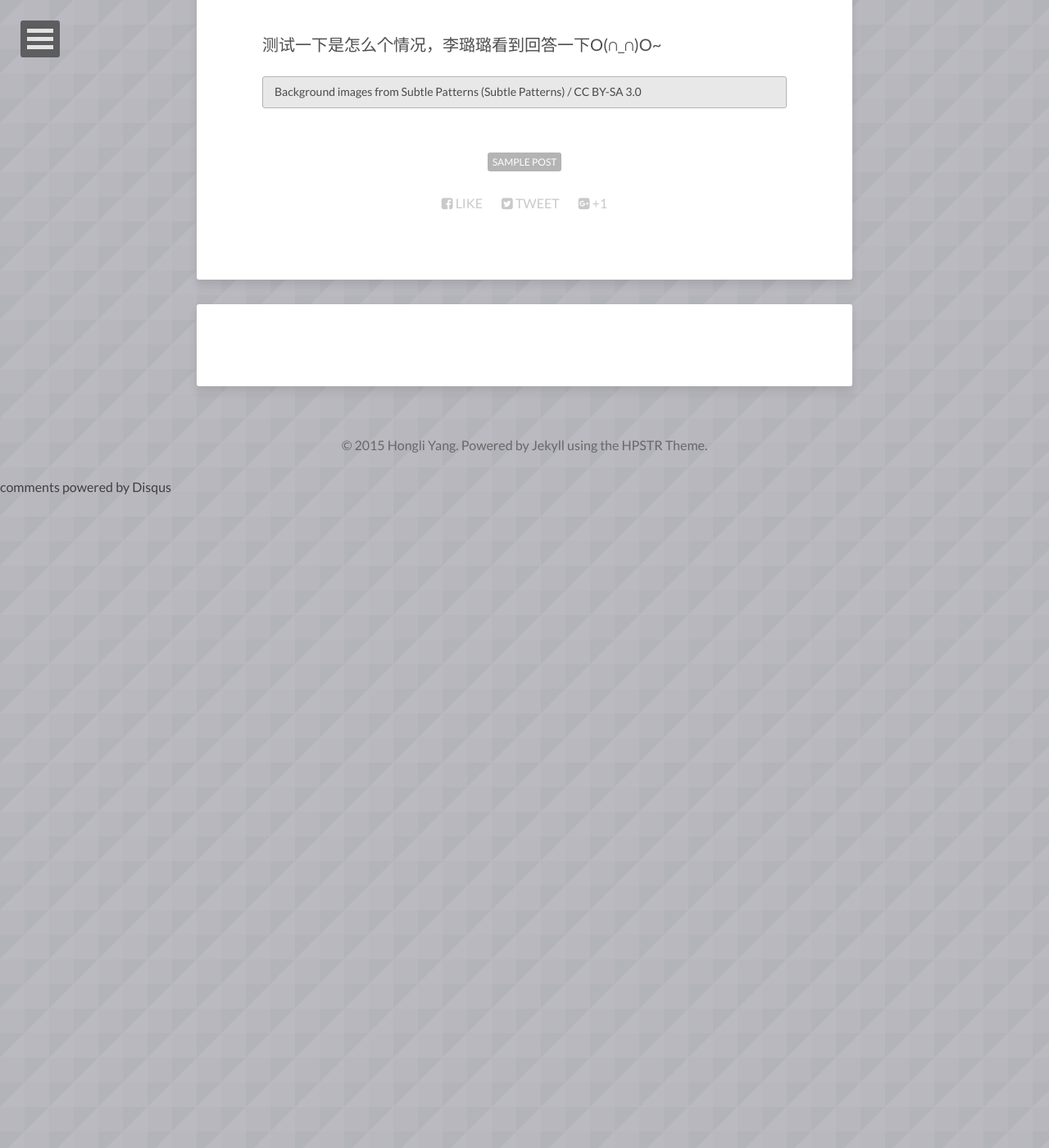
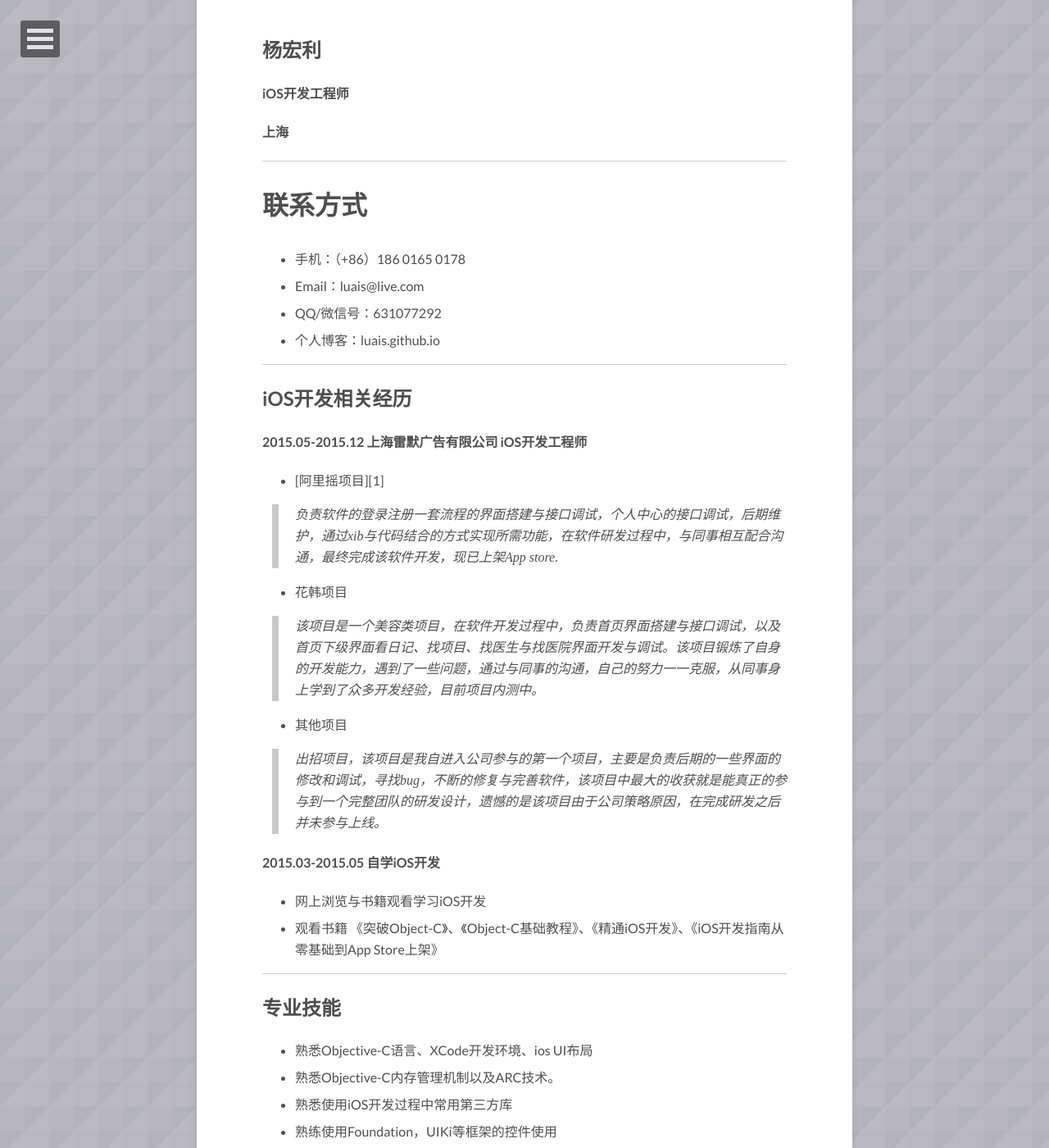
Before and after one commit to luais/luais.github.com, a Jekyll site: the page built from _posts/2015-12-24-平安夜前夕-独白.md, in a window 1280 px wide and 1400 px high, scrolled down 270 px. Shown: the whole window at 82% size. Built offline with Jekyll 4.4.1, drawn with Linux system fonts in a browser that asks for light colours; nearby versions of some CDN libraries; comment, search, counter and statistics services are not loaded; before the commit the page ends 900 px from its top, so only the background shows below that; some of the changed text lies outside the part shown.

Commit message:
Update 2015-12-24-平安夜前夕-独白.md

```diff
--- a/_posts/2015-12-24-平安夜前夕-独白.md
+++ b/_posts/2015-12-24-平安夜前夕-独白.md
@@ -1,12 +1,61 @@
 ---
 layout: post
-title: 平安夜前夕的 独白
+title: 简单的我 独白
 description: "Sample post with a background image CSS override."
 tags: [sample post]
 image:
   background: triangular.png
 ---
 
-测试一下是怎么个情况，李璐璐看到回答一下O(∩_∩)O~
 
-<div xmlns:cc="http://creativecommons.org/ns#" xmlns:dct="http://purl.org/dc/terms/" about="http://subtlepatterns.com" class="notice">Background images from <span property="dct:title">Subtle Patterns</span> (<a rel="cc:attributionURL" property="cc:attributionName" href="http://subtlepatterns.com">Subtle Patterns</a>) / <a rel="license" href="http://creativecommons.org/licenses/by-sa/3.0/">CC BY-SA 3.0</a></div>
+
+##**杨宏利**
+####iOS开发工程师
+####上海
+---
+# 联系方式
+- 手机：（+86）186 0165 0178
+- Email：luais@live.com
+- QQ/微信号：631077292
+- 个人博客：luais.github.io
+
+------
+## iOS开发相关经历
+
+#### 2015.05-2015.12	 上海雷默广告有限公司   	iOS开发工程师
+*	[阿里摇项目][1]
+>负责软件的登录注册一套流程的界面搭建与接口调试，个人中心的接口调试，后期维护，通过xib与代码结合的方式实现所需功能，在软件研发过程中，与同事相互配合沟通，最终完成该软件开发，现已上架App store.
+
+*	花韩项目
+>该项目是一个美容类项目，在软件开发过程中，负责首页界面搭建与接口调试，以及首页下级界面看日记、找项目、找医生与找医院界面开发与调试。该项目锻炼了自身的开发能力，遇到了一些问题，通过与同事的沟通，自己的努力一一克服，从同事身上学到了众多开发经验，目前项目内测中。
+
+*	其他项目
+>出招项目，该项目是我自进入公司参与的第一个项目，主要是负责后期的一些界面的修改和调试，寻找bug，不断的修复与完善软件，该项目中最大的收获就是能真正的参与到一个完整团队的研发设计，遗憾的是该项目由于公司策略原因，在完成研发之后并未参与上线。
+
+#### 2015.03-2015.05	自学iOS开发
+*	网上浏览与书籍观看学习iOS开发
+*	观看书籍 《突破Object-C》、《Object-C基础教程》、《精通iOS开发》、《iOS开发指南从零基础到App Store上架》
+
+------
+
+## 专业技能
+- 熟悉Objective-C语言、XCode开发环境、ios UI布局
+- 熟悉Objective-C内存管理机制以及ARC技术。
+- 熟悉使用iOS开发过程中常用第三方库
+- 熟练使用Foundation，UIKi等框架的控件使用
+- 数据库相关：MySQL/PgSQL/PDO/SQLite
+
+***
+## 教育背景
+##### 2010.09-2013.06	河南工业大学	模具设计制造	本科
+
+------
+## 特长爱好
+喜欢学习新技术，钻研新领域，乐于分享和探究。
+喜欢逛V2EX、Github、个人Blog等相关网站
+
+---
+
+## 致谢
+非常感谢您抽出宝贵时间阅读到最后，期待能有机会和您共事。
+[1]:https://itunes.apple.com/cn/app/a-li-yao/id1054243685?mt=8
```
